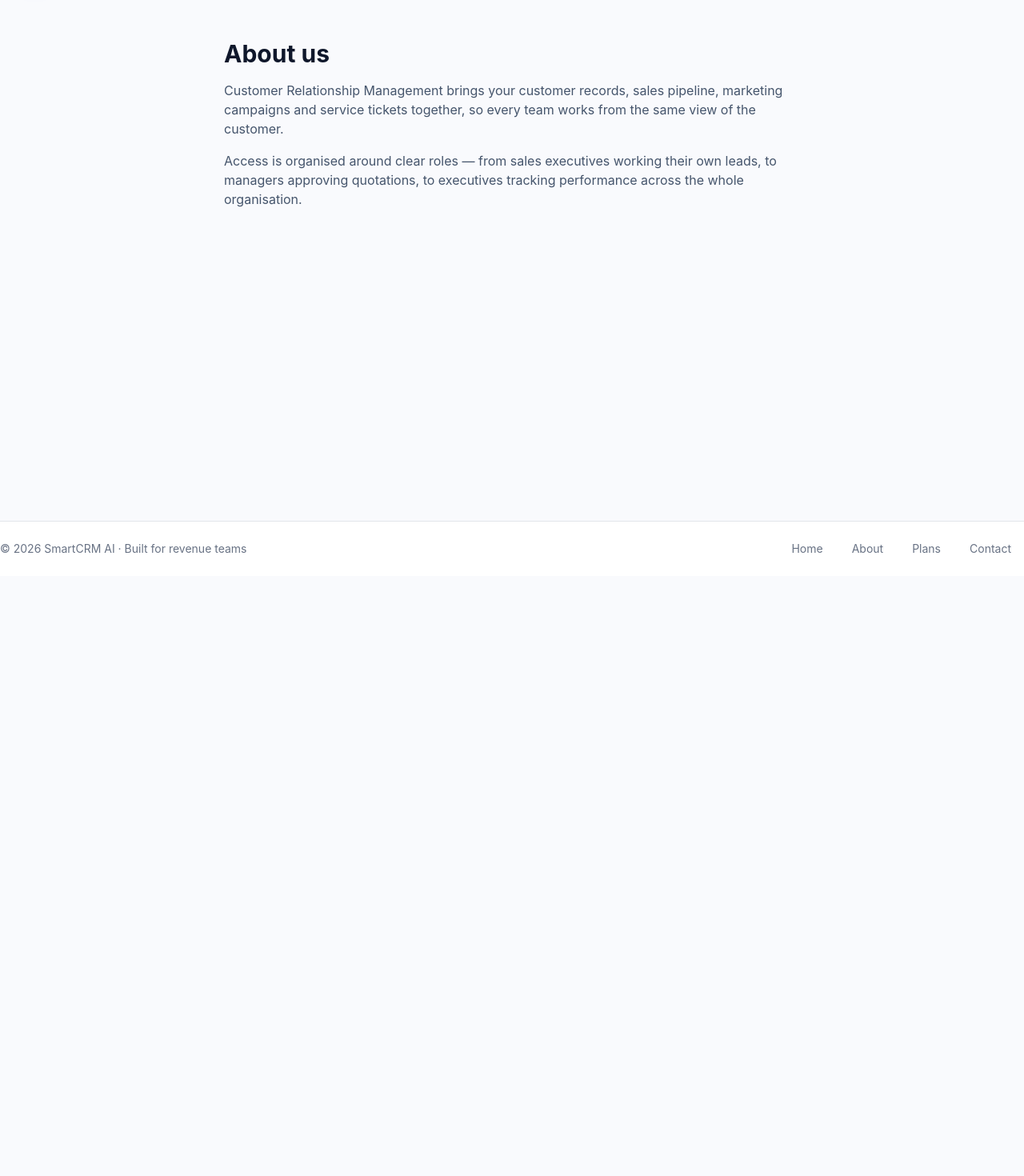
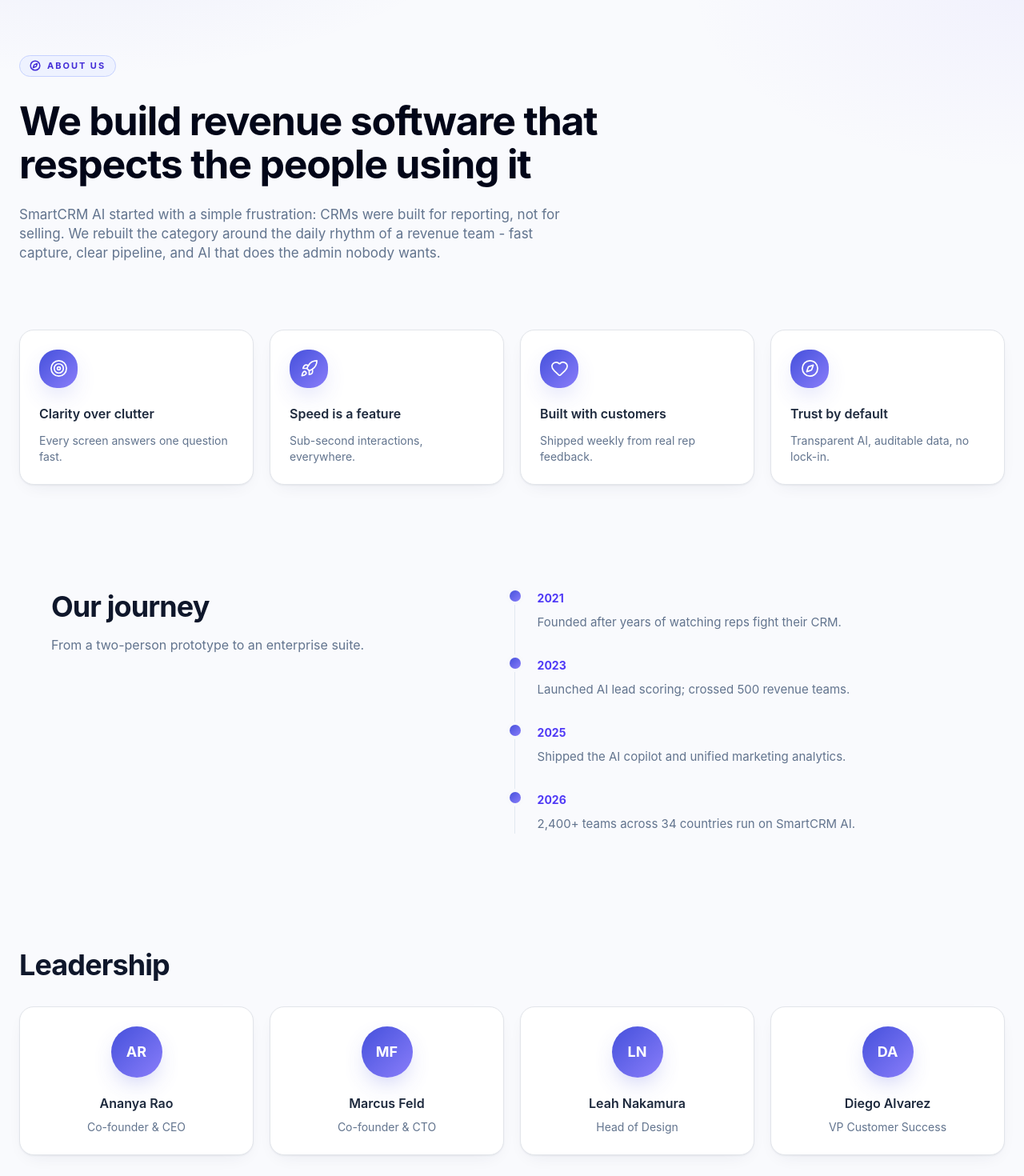
Before and after one commit to cubeage-tech/customer-relationship-management-system, a React (Vite) app in the folder frontend-v1/: page /about in a window 1280 px wide. Shown: the part 80-1550 px from the top of the page at 80% size. Before the commit the page ends 800 px from the top, so only its background shows below. Built offline with nearby package versions, Linux system fonts and the light colour scheme; no server answers.

Commit message:
Initial commit

```diff
--- a/frontend-v1/src/components/about/Hero.jsx
+++ b/frontend-v1/src/components/about/Hero.jsx
@@ -1,19 +1,63 @@
-import { APP_NAME } from '../../core/constants/app.constant';
+import { Compass, Heart, Rocket, Target } from 'lucide-react';
+
+const principles = [
+  {
+    title: 'Clarity over clutter',
+    description: 'Every screen answers one question fast.',
+    icon: Target,
+  },
+  {
+    title: 'Speed is a feature',
+    description: 'Sub-second interactions, everywhere.',
+    icon: Rocket,
+  },
+  {
+    title: 'Built with customers',
+    description: 'Shipped weekly from real rep feedback.',
+    icon: Heart,
+  },
+  {
+    title: 'Trust by default',
+    description: 'Transparent AI, auditable data, no lock-in.',
+    icon: Compass,
+  },
+];
 
 const Hero = () => {
   return (
-    <section className="max-w-3xl mx-auto px-6 py-16">
-      <h1 className="text-3xl font-bold text-slate-900">About us</h1>
-      <p className="text-slate-600 mt-4">
-        {APP_NAME} brings your customer records, sales pipeline, marketing
-        campaigns and service tickets together, so every team works from the same
-        view of the customer.
-      </p>
-      <p className="text-slate-600 mt-4">
-        Access is organised around clear roles — from sales executives working
-        their own leads, to managers approving quotations, to executives tracking
-        performance across the whole organisation.
-      </p>
+    <section className="bg-transparent px-6 py-14 sm:py-16 lg:py-[5.25rem]">
+      <div className="mx-auto max-w-7xl">
+        <div className="max-w-[760px]">
+          <div className="inline-flex items-center gap-2 rounded-full border border-indigo-200 bg-indigo-50 px-3 py-1 text-[11px] font-bold uppercase tracking-[0.18em] text-indigo-700">
+            <Compass size={14} strokeWidth={2.5} />
+            About us
+          </div>
+          <h1 className="mt-7 max-w-[740px] text-4xl font-bold leading-[1.08] tracking-tight text-slate-950 sm:text-5xl lg:text-[50px]">
+            We build revenue software that respects the people using it
+          </h1>
+          <p className="mt-6 max-w-[710px] text-base leading-6 text-slate-500 sm:text-[17px]">
+            SmartCRM AI started with a simple frustration: CRMs were built for
+            reporting, not for selling. We rebuilt the category around the daily
+            rhythm of a revenue team - fast capture, clear pipeline, and AI that
+            does the admin nobody wants.
+          </p>
+        </div>
+
+        <div className="mt-20 grid gap-5 sm:grid-cols-2 lg:mt-[5.25rem] lg:grid-cols-4">
+          {principles.map(({ title, description, icon: Icon }) => (
+            <article
+              key={title}
+              className="surface-card min-h-[187px] px-6 py-6 transition-transform duration-200 hover:-translate-y-1"
+            >
+              <div className="gradient-primary shadow-glow flex size-12 items-center justify-center rounded-2xl text-white">
+                <Icon size={23} strokeWidth={1.8} />
+              </div>
+              <h2 className="mt-5 text-base font-semibold text-slate-800">{title}</h2>
+              <p className="mt-3 text-sm leading-5 text-slate-500">{description}</p>
+            </article>
+          ))}
+        </div>
+      </div>
     </section>
   );
 };
--- a/frontend-v1/src/components/about/Journey.jsx
+++ b/frontend-v1/src/components/about/Journey.jsx
@@ -1,7 +1,48 @@
+const milestones = [
+  {
+    year: '2021',
+    description: 'Founded after years of watching reps fight their CRM.',
+  },
+  {
+    year: '2023',
+    description: 'Launched AI lead scoring; crossed 500 revenue teams.',
+  },
+  {
+    year: '2025',
+    description: 'Shipped the AI copilot and unified marketing analytics.',
+  },
+  {
+    year: '2026',
+    description: '2,400+ teams across 34 countries run on SmartCRM AI.',
+  },
+]
 
 const Journey = () => {
   return (
-    <div>Journey</div>
+    <section className="bg-transparent px-6 pb-20 pt-8 sm:px-10 sm:pb-24 lg:px-16 lg:pt-12">
+      <div className="mx-auto grid max-w-6xl gap-12 lg:grid-cols-[1fr_1.15fr] lg:gap-20">
+        <div>
+          <h2 className="text-3xl font-bold tracking-tight text-slate-900 sm:text-4xl">
+            Our journey
+          </h2>
+          <p className="mt-4 text-base leading-6 text-slate-500">
+            From a two-person prototype to an enterprise suite.
+          </p>
+        </div>
+
+        <ol className="relative border-l border-slate-200 pl-6 sm:pl-7">
+          {milestones.map(({ year, description }) => (
+            <li key={year} className="relative pb-8 last:pb-0">
+              <span className="gradient-primary absolute -left-[33px] top-0 size-3.5 rounded-full ring-4 ring-[#f8f9fc] sm:-left-[35px]" />
+              <p className="text-sm font-bold text-indigo-600">{year}</p>
+              <p className="mt-2 text-[15px] leading-6 text-slate-500">
+                {description}
+              </p>
+            </li>
+          ))}
+        </ol>
+      </div>
+    </section>
   )
 }
 
--- a/frontend-v1/src/components/about/Leadership.jsx
+++ b/frontend-v1/src/components/about/Leadership.jsx
@@ -1,7 +1,50 @@
+
+import { Link } from 'react-router-dom'
+
+const leaders = [
+
+  { initials: 'AR', name: 'Ananya Rao', role: 'Co-founder & CEO' },
+  { initials: 'MF', name: 'Marcus Feld', role: 'Co-founder & CTO' },
+  { initials: 'LN', name: 'Leah Nakamura', role: 'Head of Design' },
+  { initials: 'DA', name: 'Diego Alvarez', role: 'VP Customer Success' },
+]
 
 const Leadership = () => {
   return (
-    <div>Leadership</div>
+    <section className="bg-transparent pb-20 pt-8 sm:pb-24 lg:pt-12">
+      <div className="mx-auto max-w-7xl px-6">
+        <h2 className="text-3xl font-bold tracking-tight text-slate-900 sm:text-4xl">
+          Leadership
+        </h2>
+
+        <div className="mt-8 grid gap-5 sm:grid-cols-2 lg:grid-cols-4">
+          {leaders.map(({ initials, name, role }) => (
+            <article
+              key={name}
+              className="surface-card flex min-h-[180px] flex-col items-center justify-center px-6 py-6 text-center transition-transform duration-200 hover:-translate-y-1"
+            >
+              <div className="gradient-primary shadow-glow flex size-16 items-center justify-center rounded-full text-lg font-bold text-white">
+                {initials}
+              </div>
+              <h3 className="mt-5 text-base font-semibold text-slate-800">{name}</h3>
+              <p className="mt-2 text-sm text-slate-500">{role}</p>
+            </article>
+          ))}
+        </div>
+
+        <div className="surface-card mt-24 flex flex-col gap-6 px-8 py-8 sm:px-10 lg:flex-row lg:items-center lg:justify-between lg:px-11">
+          <h2 className="text-2xl font-bold tracking-tight text-slate-900 sm:text-3xl">
+            Want to work with us?
+          </h2>
+          <Link
+            to="/contact"
+            className="gradient-primary shadow-glow inline-flex h-12 items-center justify-center rounded-2xl px-6 text-base font-semibold text-white transition-transform duration-200 hover:-translate-y-0.5"
+          >
+            Get in touch
+          </Link>
+        </div>
+      </div>
+    </section>
   )
 }
 
--- a/frontend-v1/src/pages/public/About.jsx
+++ b/frontend-v1/src/pages/public/About.jsx
@@ -1,10 +1,13 @@
 import Hero from '../../components/about/Hero'
+import Journey from '../../components/about/Journey'
+import Leadership from '../../components/about/Leadership'
 
 const About = () => {
   return (
-    <div>
-        <Hero/>
-
+    <div className="page-canvas">
+      <Hero />
+      <Journey />
+      <Leadership />
     </div>
   )
 }
--- a/frontend-v1/src/pages/public/Contact.jsx
+++ b/frontend-v1/src/pages/public/Contact.jsx
@@ -1,57 +1,49 @@
-import { useState } from "react";
-import { Clock3, Mail, MapPin, Phone, Sparkles } from "lucide-react";
+import { useState } from 'react';
+import { Clock3, Mail, MapPin, Phone, Sparkles } from 'lucide-react';
 
-const enquiryTypes = [
-  "Book a demo",
-  "Pricing & plans",
-  "Technical support",
-  "Partnerships",
-];
+const enquiryTypes = ['Book a demo', 'Pricing & plans', 'Technical support', 'Partnerships'];
 
 const contactDetails = [
-  { label: "EMAIL", value: "hello@smartcrm.ai", icon: Mail },
-  { label: "PHONE", value: "+1 (415) 555-0148", icon: Phone },
-  { label: "HQ", value: "440 Market St, San Francisco", icon: MapPin },
-  { label: "RESPONSE TIME", value: "Within 1 business day", icon: Clock3 },
+  { label: 'Email', value: 'hello@smartcrm.ai', icon: Mail },
+  { label: 'Phone', value: '+1 (415) 555-0148', icon: Phone },
+  { label: 'HQ', value: '440 Market St, San Francisco', icon: MapPin },
+  { label: 'Response time', value: 'Within 1 business day', icon: Clock3 },
 ];
 
 const Contact = () => {
-  const [selectedType, setSelectedType] = useState(enquiryTypes[0]);
-  const [submitted, setSubmitted] = useState(false);
-
-  const handleSubmit = (event) => {
-    event.preventDefault();
-    setSubmitted(true);
-  };
+  const [activeEnquiry, setActiveEnquiry] = useState(enquiryTypes[0]);
+  const isPricingEnquiry = activeEnquiry === 'Pricing & plans';
+  const isSupportEnquiry = activeEnquiry === 'Technical support';
+  const isPartnershipEnquiry = activeEnquiry === 'Partnerships';
 
   return (
-    <section className="page-canvas min-h-[calc(100vh-73px)] px-6 py-16 sm:py-20">
-      <div className="mx-auto max-w-5xl">
-        <div className="mb-9">
-          <div className="mb-4 inline-flex items-center gap-2 rounded-full border border-primary/20 bg-primary/5 px-3 py-1 text-[10px] font-bold tracking-[0.16em] text-primary">
-            <Sparkles size={12} strokeWidth={2.5} />
-            CONTACT US
+    <section className="page-canvas px-6 py-14 sm:py-16 lg:py-[5.25rem]">
+      <div className="mx-auto max-w-7xl">
+        <div className="max-w-[760px]">
+          <div className="inline-flex items-center gap-2 rounded-full border border-indigo-200 bg-indigo-50 px-3 py-1 text-[11px] font-bold uppercase tracking-[0.18em] text-indigo-700">
+            <Sparkles size={14} strokeWidth={2.5} />
+            Contact us
           </div>
-          <h1 className="max-w-3xl text-4xl font-bold tracking-tight text-foreground sm:text-[40px]">
+          <h1 className="mt-7 text-4xl font-bold leading-[1.08] tracking-tight text-slate-950 sm:text-5xl lg:text-[50px]">
             Let&apos;s talk about your revenue stack
           </h1>
-          <p className="mt-3 text-sm text-muted-foreground">
+          <p className="mt-4 text-base leading-6 text-slate-500 sm:text-[17px]">
             Tell us a little about your team and we&apos;ll tailor a walkthrough around your pipeline.
           </p>
         </div>
 
-        <div className="grid gap-6 lg:grid-cols-[1.35fr_0.85fr] lg:items-start">
-          <form onSubmit={handleSubmit} className="glass-panel rounded-3xl p-6 sm:p-7">
-            <div className="mb-6 flex flex-wrap gap-2">
+        <div className="mt-9 grid gap-5 lg:grid-cols-[1.35fr_0.85fr]">
+          <form className="surface-card p-6 sm:p-7">
+            <div className="flex flex-wrap gap-2">
               {enquiryTypes.map((type) => (
                 <button
                   key={type}
                   type="button"
-                  onClick={() => setSelectedType(type)}
-                  className={`rounded-full border px-3 py-1.5 text-xs transition-colors ${
-                    selectedType === type
-                      ? "border-primary/30 bg-primary/10 font-medium text-primary"
-                      : "border-border bg-surface/70 text-muted-foreground hover:border-primary/20 hover:text-primary"
+                  onClick={() => setActiveEnquiry(type)}
+                  className={`rounded-full border px-3 py-2 text-xs transition-colors ${
+                    activeEnquiry === type
+                      ? 'border-indigo-300 bg-indigo-50 font-medium text-indigo-700'
+                      : 'border-slate-200 bg-white text-slate-500 hover:border-indigo-200 hover:text-indigo-700'
                   }`}
                 >
                   {type}
@@ -59,67 +51,155 @@
               ))}
             </div>
 
-            <div className="grid gap-4 sm:grid-cols-2">
-              <label className="text-xs font-semibold text-foreground">
+            <div className="mt-5 grid gap-4 sm:grid-cols-2">
+              <label className="text-xs font-semibold text-slate-700">
                 Full name
-                <input required name="name" placeholder="John Doe" className="mt-2 w-full rounded-2xl border border-input bg-surface-muted px-3 py-3 text-sm font-normal text-foreground outline-none transition focus:border-primary focus:ring-2 focus:ring-primary/15" />
+                <input
+                  className="mt-2 block w-full rounded-xl border border-slate-200 bg-slate-50 px-3 py-3 text-sm font-normal text-slate-700 outline-none placeholder:text-slate-400 focus:border-indigo-300 focus:ring-2 focus:ring-indigo-100"
+                  placeholder="John Doe"
+                  type="text"
+                />
               </label>
-              <label className="text-xs font-semibold text-foreground">
+              <label className="text-xs font-semibold text-slate-700">
                 Work email
-                <input required type="email" name="email" placeholder="john@company.com" className="mt-2 w-full rounded-2xl border border-input bg-surface-muted px-3 py-3 text-sm font-normal text-foreground outline-none transition focus:border-primary focus:ring-2 focus:ring-primary/15" />
+                <input
+                  className="mt-2 block w-full rounded-xl border border-slate-200 bg-slate-50 px-3 py-3 text-sm font-normal text-slate-700 outline-none placeholder:text-slate-400 focus:border-indigo-300 focus:ring-2 focus:ring-indigo-100"
+                  placeholder="john@company.com"
+                  type="email"
+                />
               </label>
-              <label className="text-xs font-semibold text-foreground">
-                Company
-                <input required name="company" placeholder="Acme Inc." className="mt-2 w-full rounded-2xl border border-input bg-surface-muted px-3 py-3 text-sm font-normal text-foreground outline-none transition focus:border-primary focus:ring-2 focus:ring-primary/15" />
+              <label className="text-xs font-semibold text-slate-700">
+                Company{isSupportEnquiry ? ' (optional)' : ''}
+                <input
+                  className="mt-2 block w-full rounded-xl border border-slate-200 bg-slate-50 px-3 py-3 text-sm font-normal text-slate-700 outline-none placeholder:text-slate-400 focus:border-indigo-300 focus:ring-2 focus:ring-indigo-100"
+                  placeholder={isSupportEnquiry ? 'Acme Inc. or Account / Org ID' : 'Acme Inc.'}
+                  type="text"
+                />
               </label>
-              <label className="text-xs font-semibold text-foreground">
+              {isSupportEnquiry ? (
+                <label className="text-xs font-semibold text-slate-700">
+                  Plan
+                  <select className="mt-2 block w-full rounded-xl border border-slate-200 bg-slate-50 px-3 py-3 text-sm font-normal text-slate-700 outline-none focus:border-indigo-300 focus:ring-2 focus:ring-indigo-100" defaultValue="Starter">
+                    <option>Starter</option>
+                    <option>Growth</option>
+                    <option>Scale</option>
+                    <option>Enterprise</option>
+                  </select>
+                </label>
+              ) : isPartnershipEnquiry ? (
+                <label className="text-xs font-semibold text-slate-700">
+                  Partnership type
+                  <select className="mt-2 block w-full rounded-xl border border-slate-200 bg-slate-50 px-3 py-3 text-sm font-normal text-slate-700 outline-none focus:border-indigo-300 focus:ring-2 focus:ring-indigo-100" defaultValue="Integration/Tech partner">
+                    <option>Integration/Tech partner</option>
+                    <option>Reseller</option>
+                    <option>Agency</option>
+                    <option>Referral</option>
+                    <option>Other</option>
+                  </select>
+                </label>
+              ) : (
+                <label className="text-xs font-semibold text-slate-700">
                   Team size
-                <select name="teamSize" defaultValue="11-50" className="mt-2 w-full rounded-2xl border border-input bg-surface-muted px-3 py-3 text-sm font-normal text-foreground outline-none transition focus:border-primary focus:ring-2 focus:ring-primary/15">
+                  <select className="mt-2 block w-full rounded-xl border border-slate-200 bg-slate-50 px-3 py-3 text-sm font-normal text-slate-700 outline-none focus:border-indigo-300 focus:ring-2 focus:ring-indigo-100" defaultValue="11-50">
                     <option>1-10</option>
                     <option>11-50</option>
                     <option>51-200</option>
                     <option>201+</option>
                   </select>
                 </label>
+              )}
+              {isSupportEnquiry && (
+                <label className="text-xs font-semibold text-slate-700">
+                  Priority/urgency
+                  <select className="mt-2 block w-full rounded-xl border border-slate-200 bg-slate-50 px-3 py-3 text-sm font-normal text-slate-700 outline-none focus:border-indigo-300 focus:ring-2 focus:ring-indigo-100" defaultValue="Normal">
+                    <option>Low</option>
+                    <option>Normal</option>
+                    <option>High</option>
+                    <option>Critical - production down</option>
+                  </select>
+                </label>
+              )}
+              {isPricingEnquiry && (
+                <label className="text-xs font-semibold text-slate-700 sm:col-span-2">
+                  Which plan are you interested in?
+                  <select
+                    className="mt-2 block w-full rounded-xl border border-slate-200 bg-slate-50 px-3 py-3 text-sm font-normal text-slate-700 outline-none focus:border-indigo-300 focus:ring-2 focus:ring-indigo-100"
+                    defaultValue="Not sure yet"
+                  >
+                    <option>Starter</option>
+                    <option>Growth</option>
+                    <option>Scale</option>
+                    <option>Enterprise</option>
+                    <option>Not sure yet</option>
+                  </select>
+                </label>
+              )}
+              {isPartnershipEnquiry && (
+                <label className="text-xs font-semibold text-slate-700 sm:col-span-2">
+                  Company website
+                  <input
+                    className="mt-2 block w-full rounded-xl border border-slate-200 bg-slate-50 px-3 py-3 text-sm font-normal text-slate-700 outline-none placeholder:text-slate-400 focus:border-indigo-300 focus:ring-2 focus:ring-indigo-100"
+                    placeholder="https://yourcompany.com"
+                    type="url"
+                  />
+                </label>
+              )}
             </div>
 
-            <label className="mt-4 block text-xs font-semibold text-foreground">
-              How can we help?
-              <textarea required name="message" rows="4" placeholder="We're a 30-person sales team moving off spreadsheets..." className="mt-2 w-full resize-none rounded-2xl border border-input bg-surface-muted px-3 py-3 text-sm font-normal text-foreground outline-none transition focus:border-primary focus:ring-2 focus:ring-primary/15" />
+            <label className="mt-4 block text-xs font-semibold text-slate-700">
+              {isSupportEnquiry
+                ? 'Describe the issue'
+                : isPricingEnquiry
+                  ? 'Questions about pricing?'
+                  : isPartnershipEnquiry
+                    ? 'Tell us about the opportunity'
+                  : 'How can we help?'}
+              <textarea
+                className="mt-2 block min-h-[108px] w-full resize-y rounded-xl border border-slate-200 bg-slate-50 px-3 py-3 text-sm font-normal leading-5 text-slate-700 outline-none placeholder:text-slate-400 focus:border-indigo-300 focus:ring-2 focus:ring-indigo-100"
+                placeholder={
+                  isSupportEnquiry
+                    ? "What's happening, when did it start, steps to reproduce..."
+                    : isPricingEnquiry
+                      ? 'Ask about billing, discounts, or plan limits...'
+                      : isPartnershipEnquiry
+                        ? 'What are you looking to build or offer together?'
+                        : "We're a 30-person sales team moving off spreadsheets..."
+                }
+              />
             </label>
 
-            <div className="mt-6 flex flex-wrap items-center gap-4">
-              <button type="submit" className="gradient-primary rounded-xl px-5 py-3 text-xs font-semibold text-primary-foreground shadow-glow transition hover:opacity-90">
-                {submitted ? "Message sent" : "Send message"}
+            <div className="mt-6 flex items-center gap-4">
+              <button type="submit" className="gradient-primary rounded-xl px-5 py-3 text-xs font-semibold text-white shadow-glow">
+                Send message
               </button>
-              <span className="text-xs text-muted-foreground">No spam, ever.</span>
+              <span className="text-xs text-slate-400">No spam, ever.</span>
             </div>
           </form>
 
-          <div className="space-y-4">
-            <div className="surface-card p-6">
-              <h2 className="text-sm font-bold text-foreground">Reach us directly</h2>
+          <div className="space-y-5">
+            <aside className="surface-card p-6">
+              <h2 className="text-sm font-semibold text-slate-800">Reach us directly</h2>
               <div className="mt-5 space-y-4">
                 {contactDetails.map(({ label, value, icon: Icon }) => (
                   <div key={label} className="flex items-center gap-3">
-                    <div className="gradient-primary flex h-8 w-8 shrink-0 items-center justify-center rounded-full text-primary-foreground shadow-glow">
-                      <Icon size={15} />
-                    </div>
+                    <span className="gradient-primary flex size-8 shrink-0 items-center justify-center rounded-full text-white shadow-glow">
+                      <Icon size={16} strokeWidth={1.8} />
+                    </span>
                     <div>
-                      <p className="text-[10px] font-medium tracking-wide text-muted-foreground">{label}</p>
-                      <p className="text-xs font-medium text-foreground">{value}</p>
+                      <p className="text-[10px] uppercase tracking-wide text-slate-400">{label}</p>
+                      <p className="text-xs font-medium text-slate-700">{value}</p>
                     </div>
                   </div>
                 ))}
               </div>
-            </div>
+            </aside>
 
-            <div className="glass-panel rounded-3xl p-6">
-              <h2 className="text-sm font-bold text-foreground">Enterprise enquiries</h2>
-              <p className="mt-2 text-xs leading-relaxed text-muted-foreground">
+            <aside className="surface-card p-6">
+              <h2 className="text-sm font-semibold text-slate-800">Enterprise enquiries</h2>
+              <p className="mt-2 text-xs leading-5 text-slate-500">
                 Need SSO, data residency or a security review? Our enterprise team responds within 4 hours on business days.
               </p>
-            </div>
+            </aside>
           </div>
         </div>
       </div>
```
Lines whose indentation alone changed are shown as unchanged.
